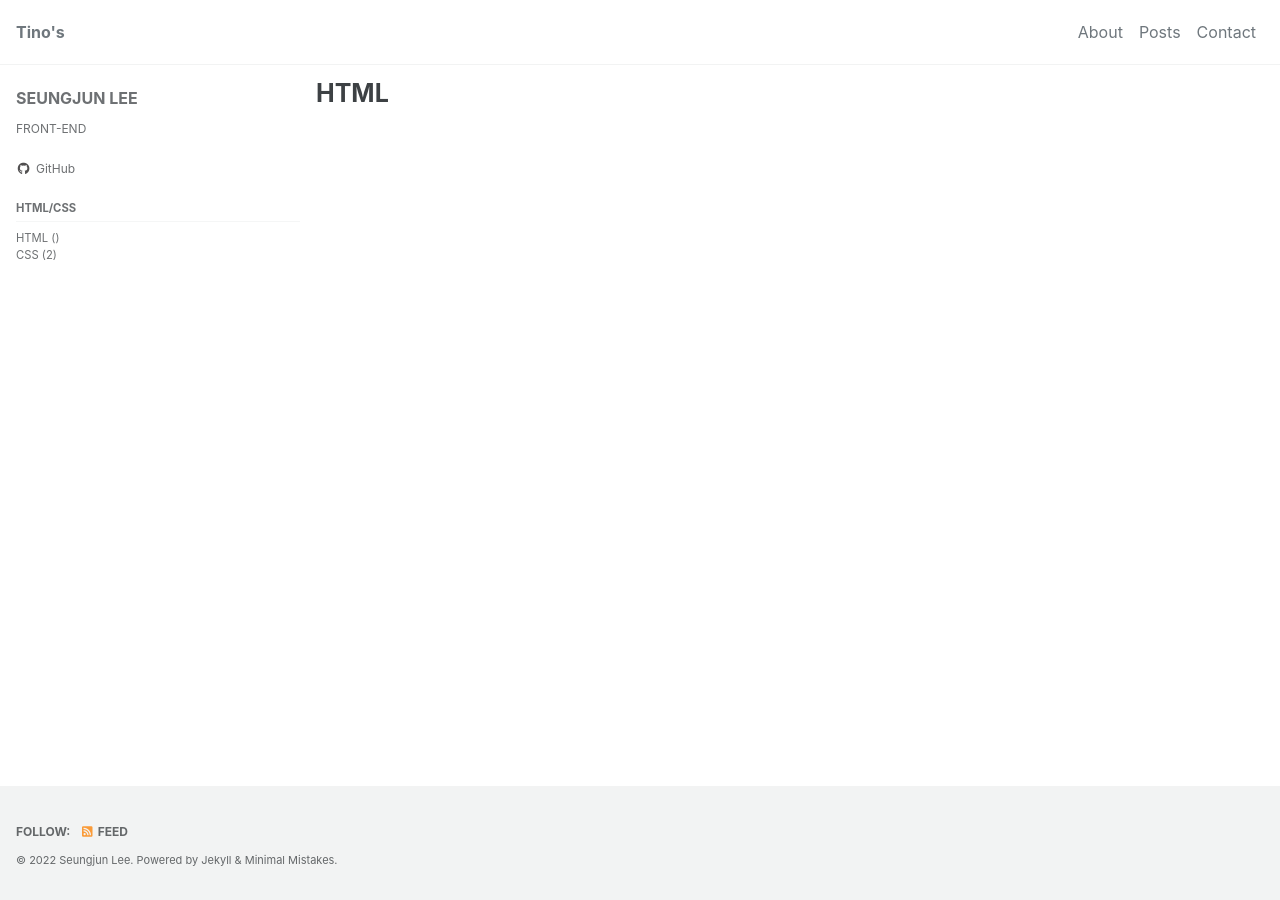
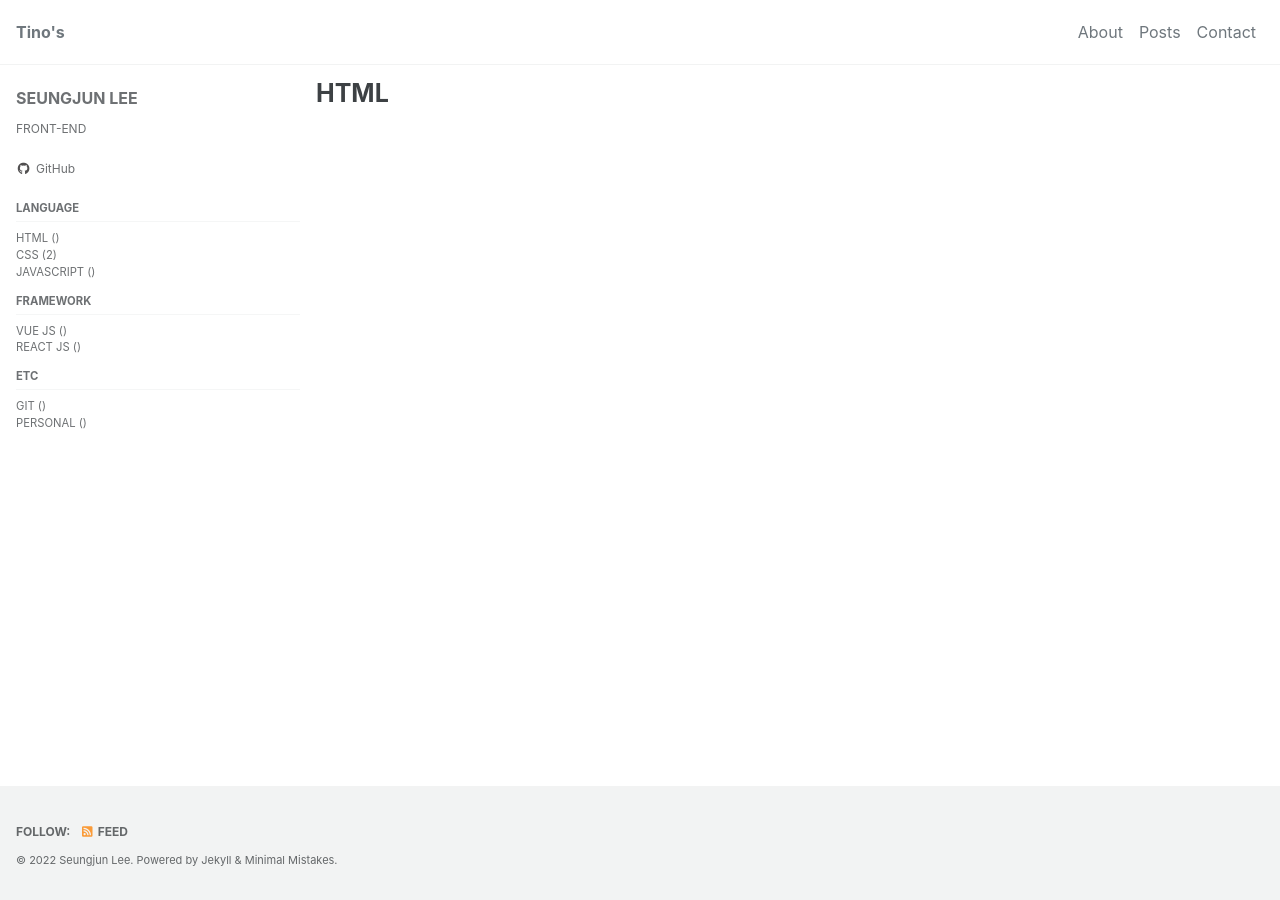
Before and after one commit to tinodevclumsy/tinodevclumsy.github.io, a Jekyll site: the page built from _pages/html.md, in a window 1280 px wide. Built offline with Jekyll 4.4.1, drawn with Linux system fonts in a browser that asks for light colours; cached includes are drawn as plain includes.

Commit message:
updated category list menu

```diff
--- a/_data/navigation.yml
+++ b/_data/navigation.yml
@@ -4,11 +4,31 @@ main:
   - title: "Posts"
   - title: "Contact"
 docs:
-  - title: "HTML/CSS"
+  - title: "LANGUAGE"
     children:
       - title: "HTML"
-        url: html/
+        url: html
         category: "html"
       - title: "CSS"
-        url: css/
+        url: css
         category: "css"
+      - title: "JAVASCRIPT"
+        url: javascript
+        category: "javasript"
+
+  - title: "FRAMEWORK"
+    children:
+      - title: "VUE JS"
+        url: vue
+        category: "vue"
+      - title: "REACT JS"
+        url: react
+        category: "react"
+  - title: "ETC"
+    children:
+      - title: "GIT"
+        url: git
+        category: "git"
+      - title: "PERSONAL"
+        url: personal
+        category: "personal"
```
